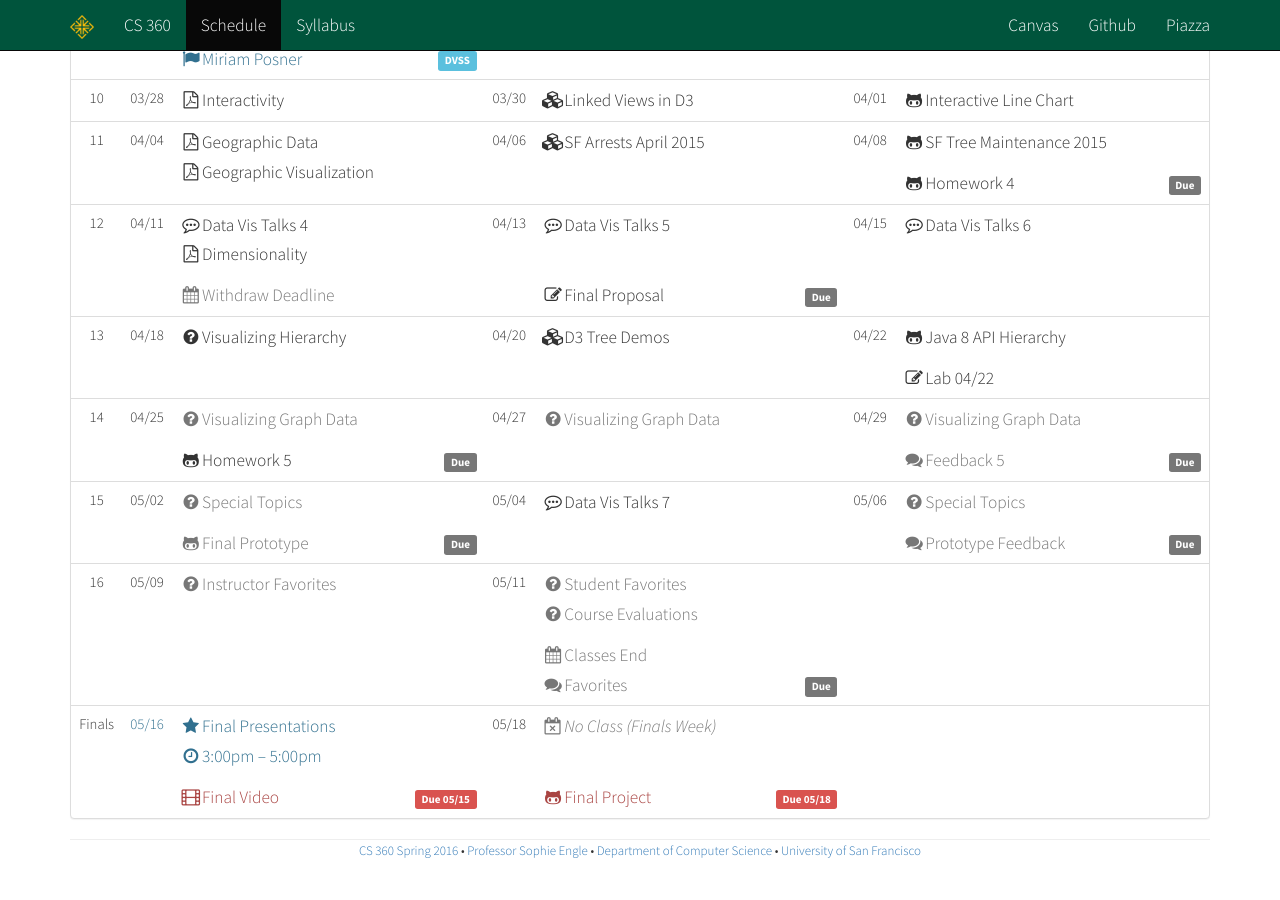
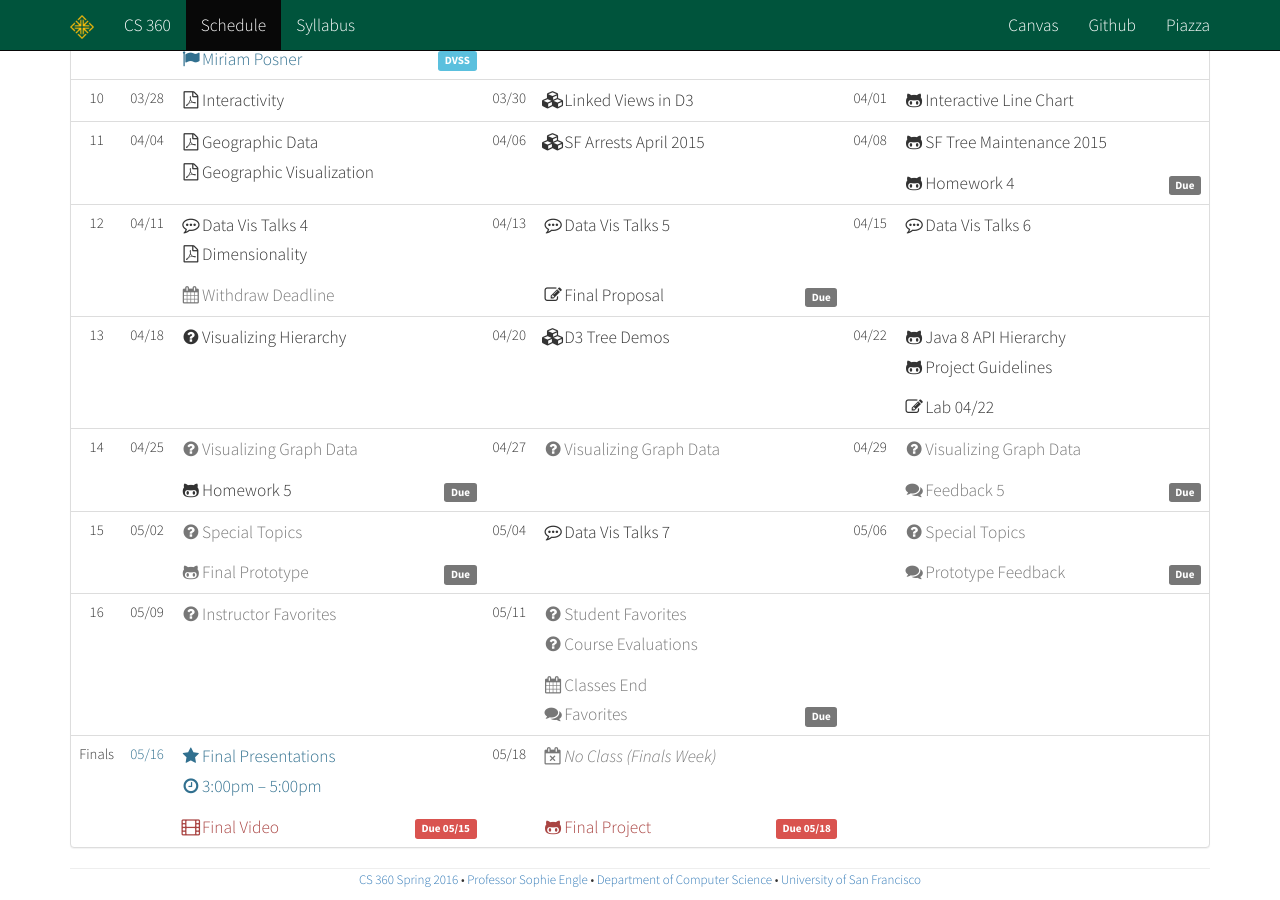
Before and after one commit to usf-cs360-2016/usf-cs360-2016.github.io, a Jekyll site: the page built from schedule.html, in a window 1280 px wide and 900 px high, scrolled down 1198 px. Built offline with Jekyll 4.4.1, drawn with Linux system fonts in a browser that asks for light colours; nearby versions of some CDN libraries; before the commit the page ends 2068 px from its top, so only the background shows below that.

Commit message:
Adding project guidelines.

```diff
--- a/_data/schedule.yml
+++ b/_data/schedule.yml
@@ -515,6 +515,9 @@
         - name  : "Java 8 API Hierarchy"
           icon  : "fa-github-alt"
           link  : 'https://github.com/usf-cs360-2016/templates-cs360/blob/gh-pages/labs/Lab-2016-04-22.md'
+        - name  : "Project Guidelines"
+          icon  : 'fa-github-alt'
+          link  : "https://github.com/usf-cs360-2016/templates-cs360/tree/gh-pages/project"
       dates :
         - name  : 'Lab 04/22'
           icon  : 'fa-pencil-square-o'
```
